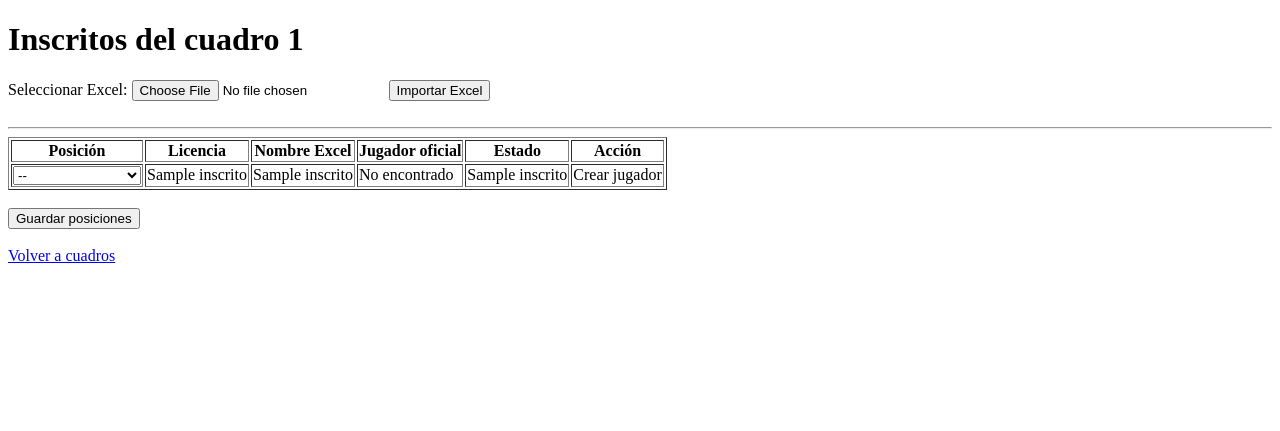
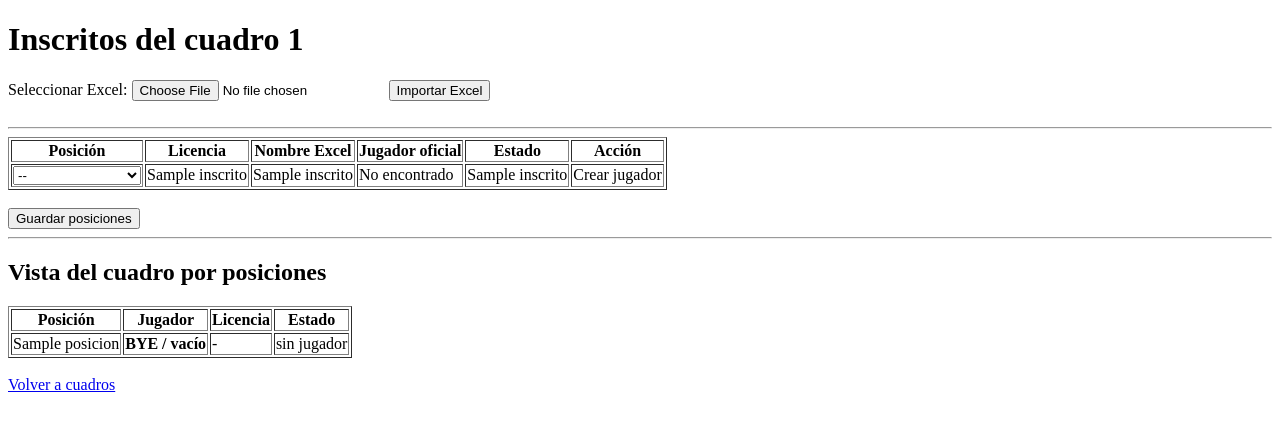
Before and after one commit to jordi4949/app_tennis, a Python web app: template app/templates/inscritos.html in a window 1280 px wide. Shown: the top 431 px of the page. Run offline with Jinja, Linux system fonts and the light colour scheme; the template is opened without the code that fills it: most values are stand-ins (such as "Sample title", 1, 10 or a date in 2020).

Commit message:
cambios en posicion jugadores cambio real

```diff
--- a/app/templates/inscritos.html
+++ b/app/templates/inscritos.html
@@ -76,7 +76,42 @@
 <br>
 <button type="submit">Guardar posiciones</button>
 
+
 </form>
+<hr>
+
+<h2>Vista del cuadro por posiciones</h2>
+
+<table border="1">
+    <tr>
+        <th>Posición</th>
+        <th>Jugador</th>
+        <th>Licencia</th>
+        <th>Estado</th>
+    </tr>
+
+    {% for item in cuadro_ordenado %}
+    <tr>
+        <td>{{ item.posicion }}</td>
+
+        {% if item.tipo == "jugador" %}
+            <td>
+                {% if item.inscrito[3] %}
+                    {{ item.inscrito[4] }} {{ item.inscrito[5] }} {{ item.inscrito[6] }}
+                {% else %}
+                    {{ item.inscrito[2] }}
+                {% endif %}
+            </td>
+            <td>{{ item.inscrito[1] }}</td>
+            <td>{{ item.inscrito[7] }}</td>
+        {% else %}
+            <td><strong>BYE / vacío</strong></td>
+            <td>-</td>
+            <td>sin jugador</td>
+        {% endif %}
+    </tr>
+    {% endfor %}
+</table>
 
 <br>
 <a href="/admin/cuadros">Volver a cuadros</a>
```
Also changed, not shown: app/main.py (+30 -3 lines).
